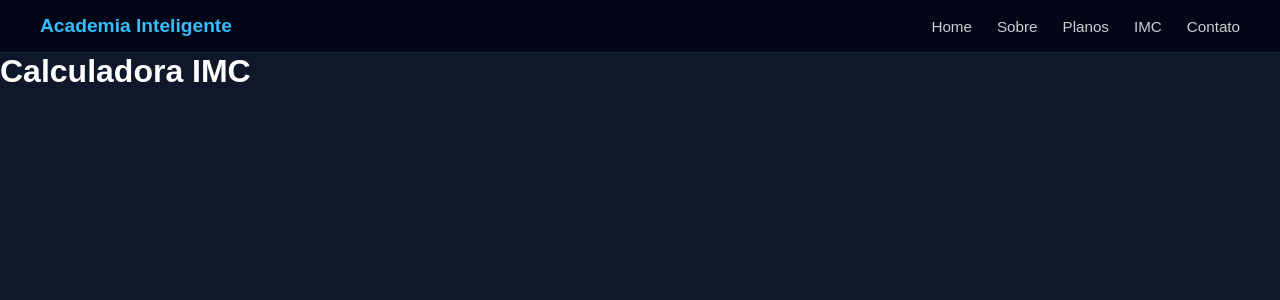
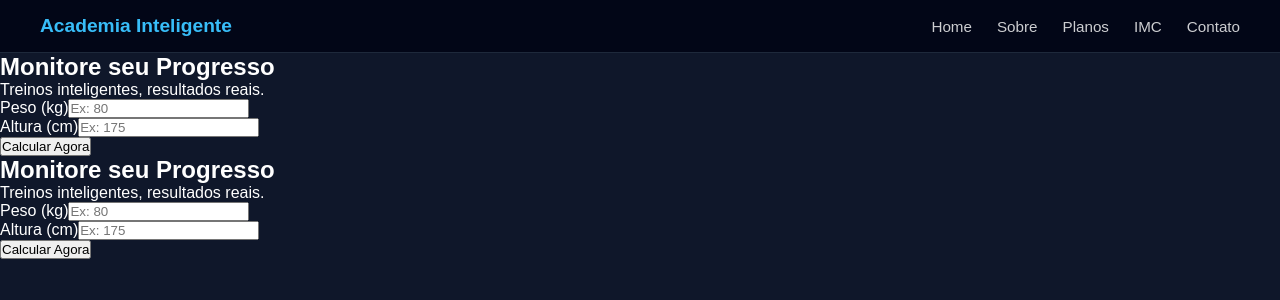
Before and after one commit to Academia-Inteligente/Academia-Inteligente-CP4-WEB, a React (Vite) app: page /imc in a window 1280 px wide. Shown: the top 300 px of the page. Built offline with nearby package versions, Linux system fonts and the light colour scheme.

Commit message:
chore: Criando a calculadora IMC

```diff
--- a/src/App.jsx
+++ b/src/App.jsx
@@ -1,13 +1,18 @@
 import { BrowserRouter } from "react-router-dom";
 import AppRoutes from "./routes/AppRoutes";
 import Navbar from "./components/Navbar";
+import CalculadoraIMC from './pages/Calculoimc';
+
 
 function App() {
   return (
-    <BrowserRouter>
+    <main>
+      <BrowserRouter>
       <Navbar />
       <AppRoutes />
-    </BrowserRouter>
+      </BrowserRouter>
+      <CalculadoraIMC />
+    </main>
   );
 }
 
--- a/src/pages/Calculoimc.jsx
+++ b/src/pages/Calculoimc.jsx
@@ -1,7 +1,66 @@
-export default function Calculoimc() {
+import React, { useState } from 'react';
+import '../css/calculadora.css';
+
+const CalculadoraIMC = () => {
+  const [peso, setPeso] = useState('');
+  const [altura, setAltura] = useState('');
+  const [resultado, setResultado] = useState(null);
+
+  const calcular = (e) => {
+    e.preventDefault();
+    if (peso > 0 && altura > 0) {
+      const altMetros = altura / 100;
+      const imc = (peso / (altMetros * altMetros)).toFixed(1);
+      setResultado(imc);
+    }
+  };
+
   return (
-    <div>
-      <h1>Calculadora IMC</h1>
-    </div>
+    <section className="secao-imc">
+      <div className="container-imc">
+        <div className="cabecalho-imc">
+          <h2>Monitore seu Progresso</h2>
+          <p className="subtitulo-academia">Treinos inteligentes, resultados reais.</p>
+        </div>
+
+        <div className="conteudo-imc">
+          <form className="form-imc" onSubmit={calcular}>
+            <div className="input-grupo-academia">
+              <label>Peso (kg)</label>
+              <input
+                type="number"
+                value={peso}
+                onChange={(e) => setPeso(e.target.value)}
+                placeholder="Ex: 80"
+                required
+              />
+            </div>
+
+            <div className="input-grupo-academia">
+              <label>Altura (cm)</label>
+              <input
+                type="number"
+                value={altura}
+                onChange={(e) => setAltura(e.target.value)}
+                placeholder="Ex: 175"
+                required
+              />
+            </div>
+
+            <button type="submit" className="btn-academia-blue">Calcular Agora</button>
+          </form>
+
+          {resultado && (
+            <div className="resultado-imc-card academia-card-style">
+              <h3>Seu IMC:</h3>
+              <span className="numero-imc">{resultado}</span>
+              <p className="status-ok">Cálculo realizado com sucesso!</p>
+            </div>
+          )}
+        </div>
+      </div>
+    </section>
   );
-}
+};
+
+export default CalculadoraIMC;
```
Also changed, not shown: src/css/calculadora.css (added), 1 other file (tests, documents, lock files or other folders).
